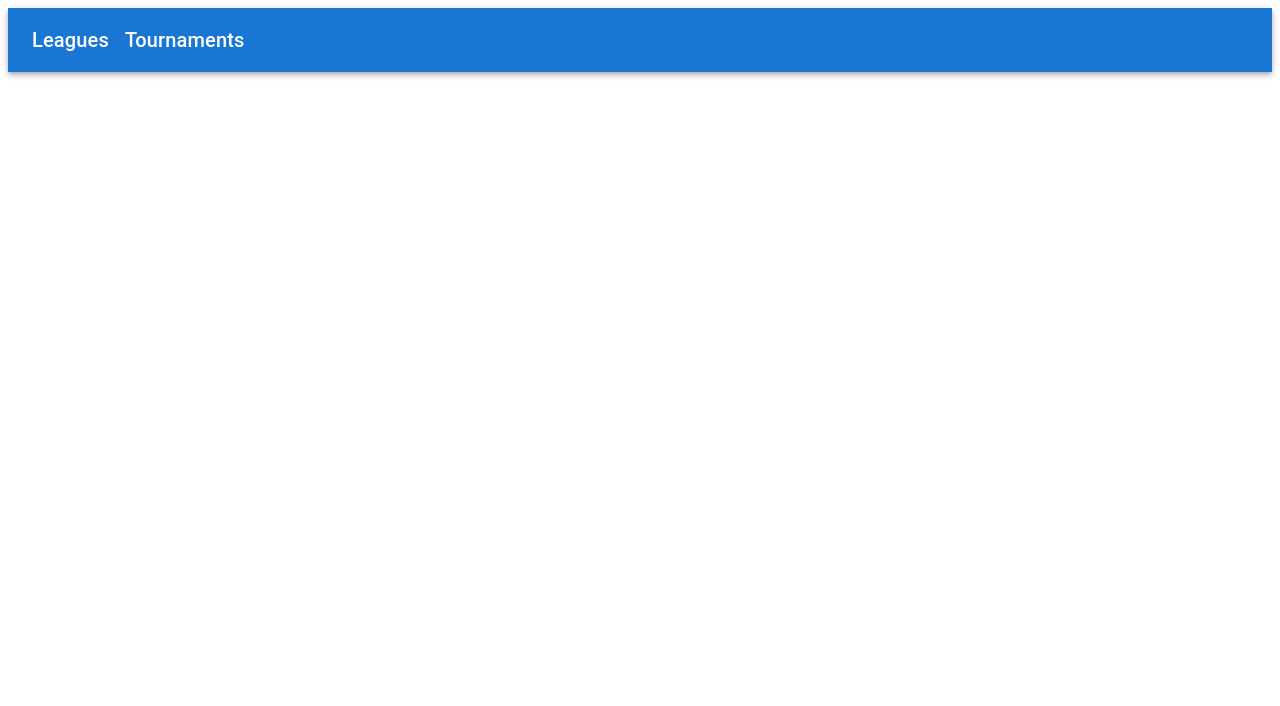
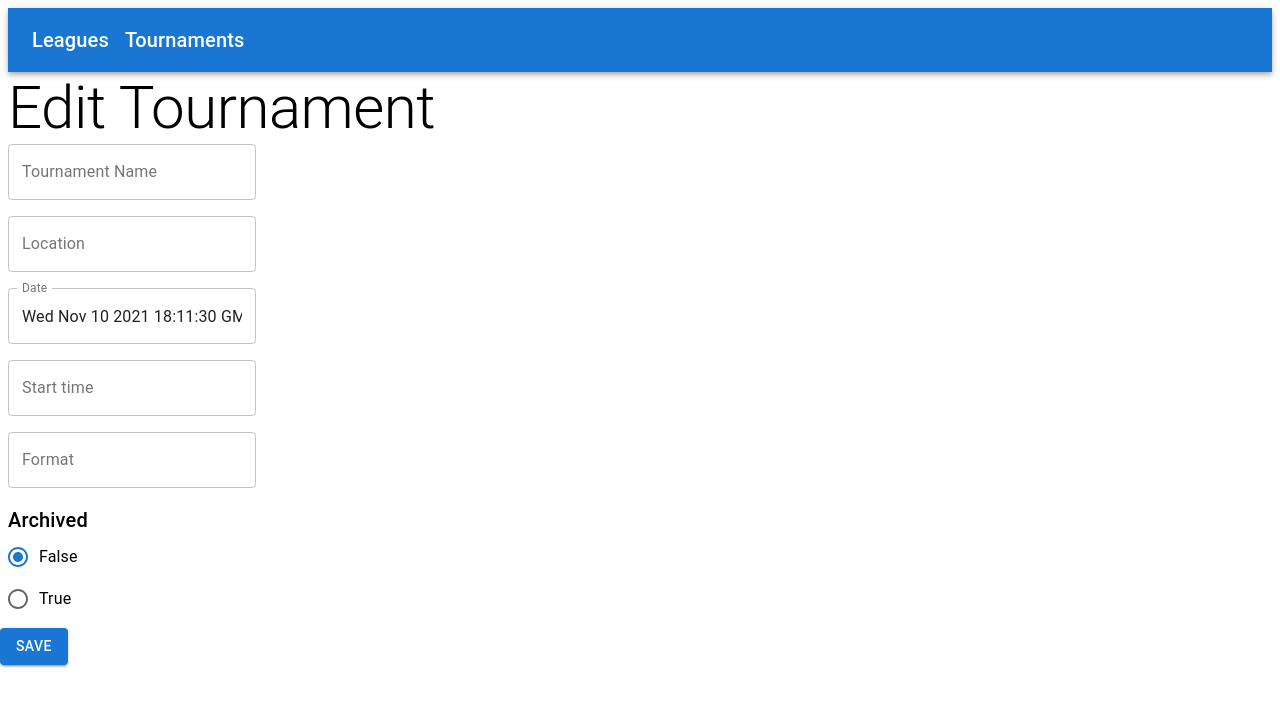
Before and after one commit to FlyingMagikarp/TO, a React (Create React App) app in the folder frontend/: page /tournament/edit/1 in a window 1280 px wide. Before the commit this address had no page. Shown: the top 706 px of the page. Built offline with nearby package versions, Linux system fonts and the light colour scheme; no server answers.

Commit message:
added tournament edit screen

```diff
--- a/frontend/src/index.tsx
+++ b/frontend/src/index.tsx
@@ -13,6 +13,7 @@ import {
 import TournamentOverviewScreen from "./modules/tournaments/components/TournamentOverviewScreen";
 import LeagueOverviewScreen from "./modules/leagues/components/LeagueOverviewScreen";
 import EditLeagueScreen from "./modules/leagues/components/EditLeagueScreen";
+import EditTournamentScreen from "./modules/tournaments/components/EditTournamentScreen";
 
 const rootStore = RootStore.getInstance();
 const stores = {
@@ -31,7 +32,9 @@ function startApplication() {
                 <Main/>
                 <Routes>
                     <Route path="/" element={<LeagueOverviewScreen/>} />
-                    <Route path="/tournaments" element={<TournamentOverviewScreen/>} />
+                    <Route path="/tournament" element={<TournamentOverviewScreen/>} />
+                    <Route path="/tournament/add" element={<EditTournamentScreen mode={"add"}/>} />
+                    <Route path="/tournament/edit/:id" element={<EditTournamentScreen mode={"edit"}/>} />
                     <Route path="/league/add" element={<EditLeagueScreen mode={"add"}/>} />
                     <Route path="/league/edit/:id" element={<EditLeagueScreen mode={"edit"}/>} />
                 </Routes>
--- a/frontend/src/modules/common/components/header/Header.tsx
+++ b/frontend/src/modules/common/components/header/Header.tsx
@@ -31,7 +31,7 @@ const Header = observer(() => {
                         </Grid>
                         <Grid item>
                             <Typography variant="h6" color="inherit" component="div">
-                                <Link to="/tournaments" className={classes.navItemLink}>Tournaments</Link>
+                                <Link to="/tournament" className={classes.navItemLink}>Tournaments</Link>
                             </Typography>
                     </Grid>
                     </Grid>
--- /dev/null
+++ b/frontend/src/modules/tournaments/components/EditTournamentScreen.tsx
@@ -0,0 +1,139 @@
+import React, {useContext, useEffect, useState} from 'react';
+import {FormControl, FormControlLabel, Grid, Input, InputLabel, TextField, Theme} from "@material-ui/core";
+import createStyles from "@material-ui/core/styles/createStyles";
+import {StoreContext} from "../../../index";
+import {observer} from "mobx-react-lite";
+import makeStyles from "@material-ui/core/styles/makeStyles";
+import {useParams} from "react-router-dom";
+import {Alert, Button, Snackbar, Typography} from "@mui/material";
+import Radio from '@mui/material/Radio';
+import RadioGroup from '@mui/material/RadioGroup';
+import Tournament from "../stores/models/tournament";
+
+
+export const useStyles = makeStyles((theme: Theme) => createStyles({
+    title: {
+        alignContent: 'center',
+        justifyContent: 'center',
+        textAlign: 'center'
+    }
+}));
+
+type EditTournamentScreenProps = {
+    mode: "add" | "edit",
+}
+
+const EditTournamentScreen = observer(({mode}:EditTournamentScreenProps) => {
+    const {masterDataStore, uiStore, tournamentStore} = useContext(StoreContext);
+    const classes = useStyles();
+    const isMobile = uiStore.isMediumScreenDown;
+
+    //data states
+    const [name, setName] = useState("");
+    const [location, setLocation] = useState("");
+    const [date, setDate] = useState(new Date());
+    const [starttime, setStarttime] = useState("");
+    const [format, setFormat] = useState("");
+    const [players, setPlayers] = useState([""]);
+    const [leagueId, setLeagueId] = useState(0);
+    const [archived, setArchived] = useState(false);
+
+    const [openSnack, setOpenSnack] = React.useState(false);
+
+    // only sed in edit mode
+    const [tournament, setTournament] = useState(new Tournament());
+
+
+    let { id } = useParams();
+
+    useEffect(() => {
+        if (mode === "edit") {
+            let tournamentId: number = id ? +id : 0;
+            tournamentStore.getTournamentById(tournamentId).then(data => {
+                setTournament(data);
+                setName(data.name ? data.name : "");
+                setLocation(data.location ? data.location : "");
+                setDate(data.date ? data.date : new Date());
+                setStarttime(data.starttime ? data.starttime : "");
+                setFormat(data.format ? data.format : "");
+                setPlayers(data.players ? data.players : [""]);
+                setLeagueId(data.leagueId ? data.leagueId : 0);
+                setArchived(data.archived ? data.archived : false);
+            })
+        }
+    }, [tournamentStore, mode, id]);
+
+    const handleClickSnack = () => {
+        setOpenSnack(true);
+    };
+
+    const handleCloseSnack = () => {
+        setOpenSnack(false);
+    };
+
+    const handleSubmit = () => {
+        if (mode === "add") {
+            tournamentStore.saveNewTournament(name, location, date, starttime, players, leagueId, archived);
+        } else {
+            tournamentStore.updateNewTournament(name, location, date, starttime, players, leagueId, archived)
+            handleClickSnack();
+        }
+    };
+
+    return (
+        <>
+            <Typography variant="h2" color="inherit" component="div">
+                {mode === "add" ? "Add new " : "Edit "} Tournament
+            </Typography>
+            <Grid container direction={"column"} spacing={2}>
+                <Grid item>
+                    <TextField id="tournamentName" label="Tournament Name" variant="outlined" value={name}
+                               onChange={(event) => {setName(event.target.value)}}/>
+                </Grid>
+
+                <Grid item>
+                    <TextField id="tournamentLocation" label="Location" variant="outlined" value={location}
+                               onChange={(event) => {setLocation(event.target.value)}}/>
+                </Grid>
+
+                <Grid item>
+                    <TextField id="tournamentDate" label="Date" variant="outlined" value={date}
+                               onChange={(event) => {setDate(new Date())}}/>
+                </Grid>
+
+                <Grid item>
+                    <TextField id="tournamentStarttime" label="Start time" variant="outlined" value={starttime}
+                               onChange={(event) => {setStarttime(event.target.value)}}/>
+                </Grid>
+
+                <Grid item>
+                    <TextField id="tournamentFormat" label="Format" variant="outlined" value={format}
+                               onChange={(event) => {setFormat(event.target.value)}}/>
+                </Grid>
+
+                {mode === "edit" &&
+                <Grid item>
+                    <Typography variant="h6" color="inherit" component="div">
+                        Archived
+                    </Typography>
+                    <RadioGroup aria-label="Archived?" defaultValue={archived} name="archivedRadioGroup"
+                                onChange={(event) => {setArchived(!archived)}}>
+                        <FormControlLabel value={false} control={<Radio />} label="False" />
+                        <FormControlLabel value={true} control={<Radio />} label="True" />
+                    </RadioGroup>
+                </Grid>
+                }
+                <div>
+                    <Button variant={"contained"} onClick={handleSubmit}>Save</Button>
+                </div>
+            </Grid>
+            <Snackbar open={openSnack} autoHideDuration={6000} onClose={handleCloseSnack}>
+                <Alert onClose={handleCloseSnack} severity="success" sx={{ width: '100%' }}>
+                    Tournament Saved!
+                </Alert>
+            </Snackbar>
+        </>
+    );
+});
+
+export default EditTournamentScreen;
--- a/frontend/src/modules/tournaments/components/TournamentOverviewScreen.tsx
+++ b/frontend/src/modules/tournaments/components/TournamentOverviewScreen.tsx
@@ -9,7 +9,6 @@ import {Typography} from "@mui/material";
 import {Link} from "react-router-dom";
 import AddDataCard from "../../common/components/shared/AddDataCard";
 import DisplayCard from "../../common/components/shared/DisplayCard";
-import tournamentStore from "../stores/tournamentStore";
 
 
 export const useStyles = makeStyles((theme: Theme) => createStyles({
--- a/frontend/src/modules/tournaments/stores/tournamentStore.ts
+++ b/frontend/src/modules/tournaments/stores/tournamentStore.ts
@@ -23,7 +23,34 @@ export default class TournamentStore {
             this.tournaments = result;
             this.pendingRequestsCount--;
         });
+        console.log("BLYET");
+        console.log(this.tournaments);
         return this.tournaments
+    }
+
+    @action
+    public async getTournamentById(tournamentId:number){
+        this.pendingRequestsCount++;
+        await TournamentService.getTournamentById(tournamentId).then((result) => {
+            this.currentTournament = result;
+            this.pendingRequestsCount--;
+        });
+        return this.currentTournament;
+    }
+
+    @action
+    public async updateNewTournament(name:string, location:string, date:Date, starttime:string, players:string[], leagueId:number, archived:boolean){
+        let t = new Tournament();
+        t.name = name;
+        t.location = location;
+        t.date = date;
+        t.starttime = starttime;
+        t.players = players;
+        t.leagueId = leagueId;
+        t.archived = archived;
+
+        this.pendingRequestsCount++;
+        await TournamentService.updateTournament(t).then(() => {this.pendingRequestsCount--})
     }
 
     @action
@@ -39,7 +66,6 @@ export default class TournamentStore {
 
         this.pendingRequestsCount++;
         await TournamentService.saveNewTournament(t).then(() => {this.pendingRequestsCount--})
-
     }
 
 }
--- a/frontend/tsconfig.json
+++ b/frontend/tsconfig.json
@@ -18,7 +18,7 @@
     "resolveJsonModule": true,
     "isolatedModules": true,
     "noEmit": true,
-    "jsx": "react",
+    "jsx": "react-jsx",
     "noImplicitAny": false,
     "noFallthroughCasesInSwitch": true
   },
```
